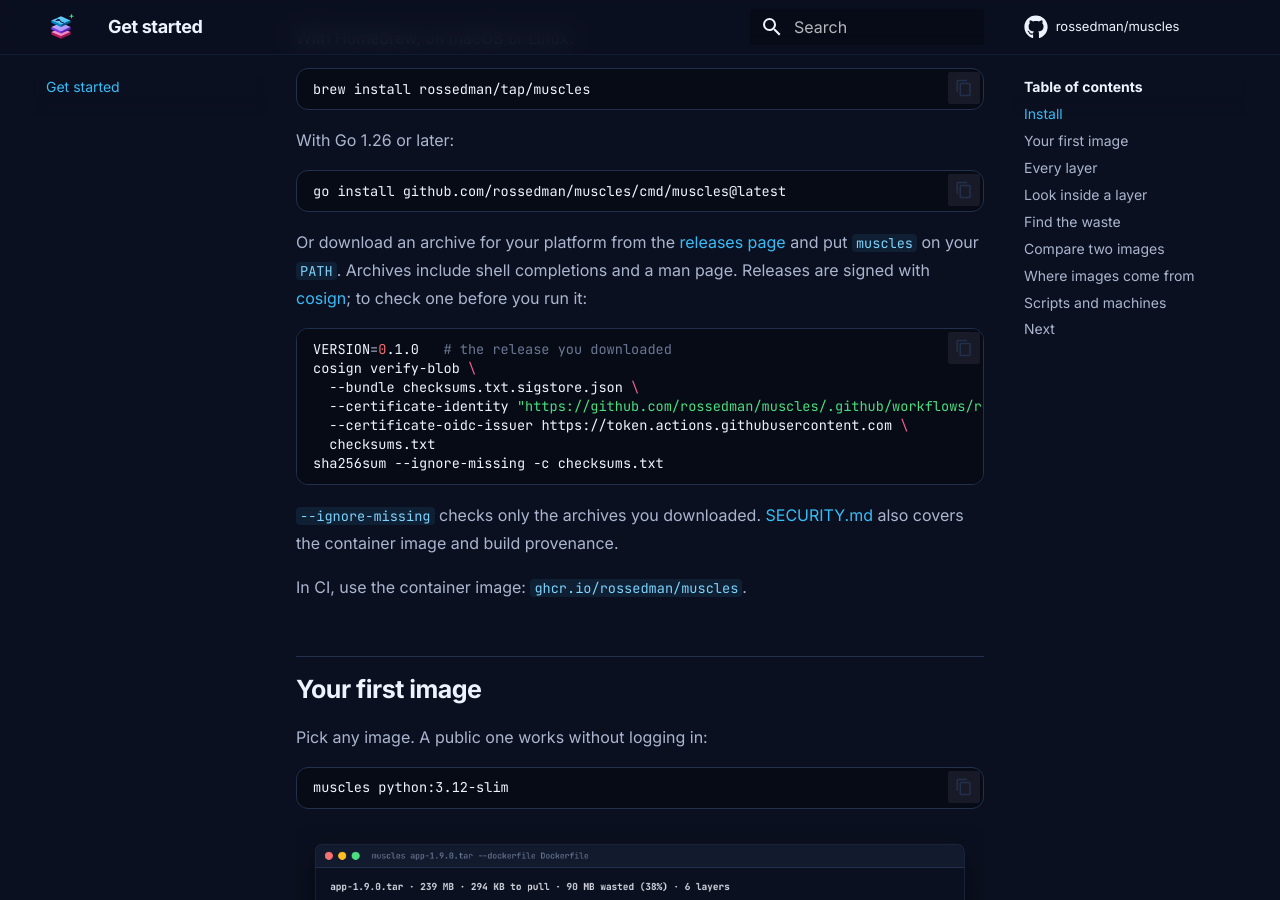
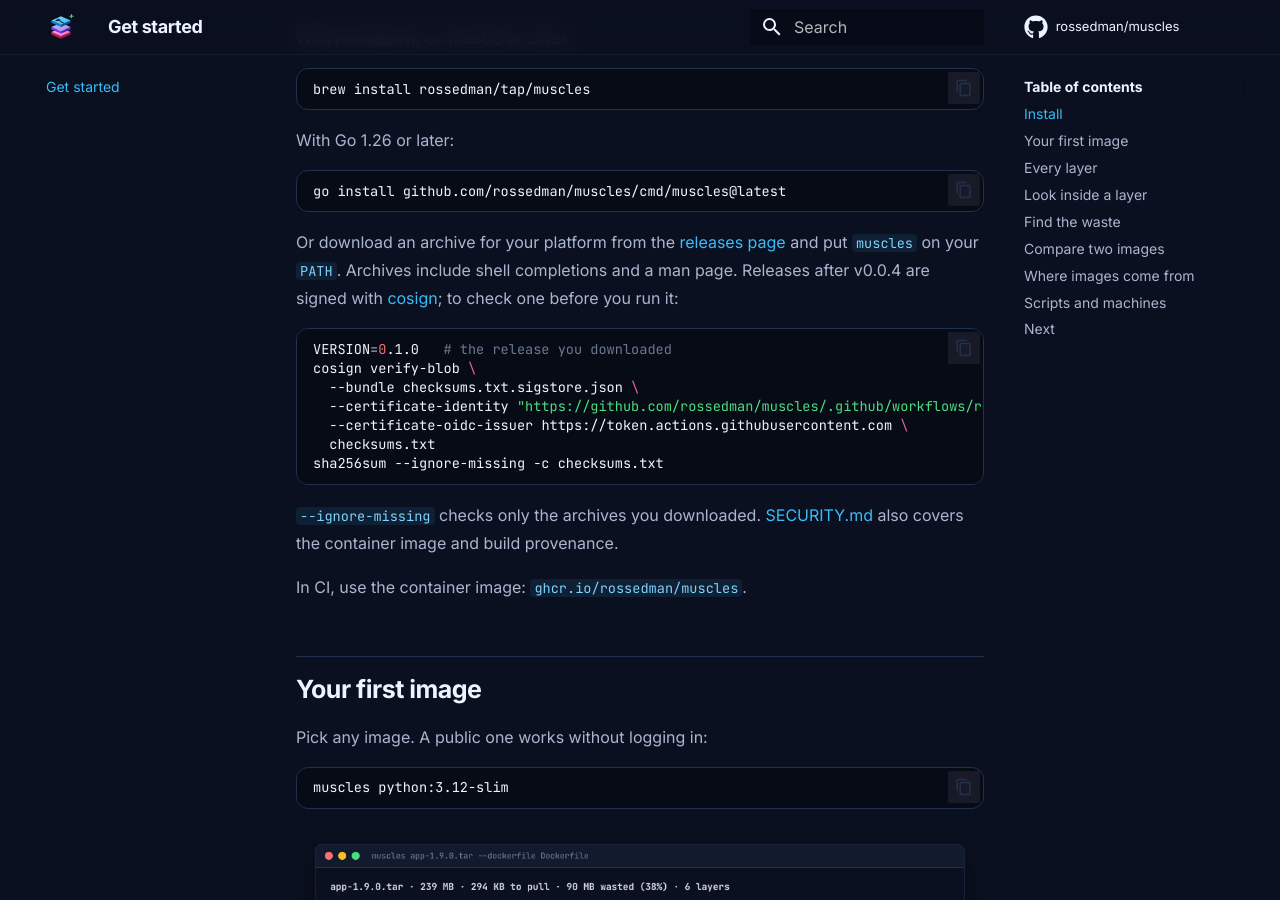
Before and after one commit to rossedman/muscles, an MkDocs documentation site: the page built from docs/getting-started.md, in a window 1280 px wide and 900 px high, scrolled down 375 px. Built offline with MkDocs 1.6.1 and Material for MkDocs 9.7.7, drawn with Linux system fonts in a browser that asks for light colours; comment, search, counter and statistics services are not loaded.

Commit message:
Fix docs drift found by a docs audit
The spec still said Go 1.23+ (go.mod needs 1.26), the shortcuts section
counted two shortcuts above a table of four, and the releases list had
two "and"s. Verification instructions now say signing starts after
v0.0.4, since earlier releases have no signatures to check.

Co-Authored-By: Claude Opus 5.5 <noreply@anthropic.com>

````diff
--- a/docs/getting-started.md
+++ b/docs/getting-started.md
@@ -16,7 +16,7 @@ With Go 1.26 or later:
 go install github.com/rossedman/muscles/cmd/muscles@latest
 ```
 
-Or download an archive for your platform from the [releases page](https://github.com/rossedman/muscles/releases) and put `muscles` on your `PATH`. Archives include shell completions and a man page. Releases are signed with [cosign](https://docs.sigstore.dev); to check one before you run it:
+Or download an archive for your platform from the [releases page](https://github.com/rossedman/muscles/releases) and put `muscles` on your `PATH`. Archives include shell completions and a man page. Releases after v0.0.4 are signed with [cosign](https://docs.sigstore.dev); to check one before you run it:
 
 ```bash
 VERSION=0.1.0   # the release you downloaded
````
Also changed, not shown: SECURITY.md (+1 -1 lines), docs/SPEC.md (+1 -1 lines), docs/cli.md (+1 -1 lines), docs/releasing.md (+1 -1 lines).
